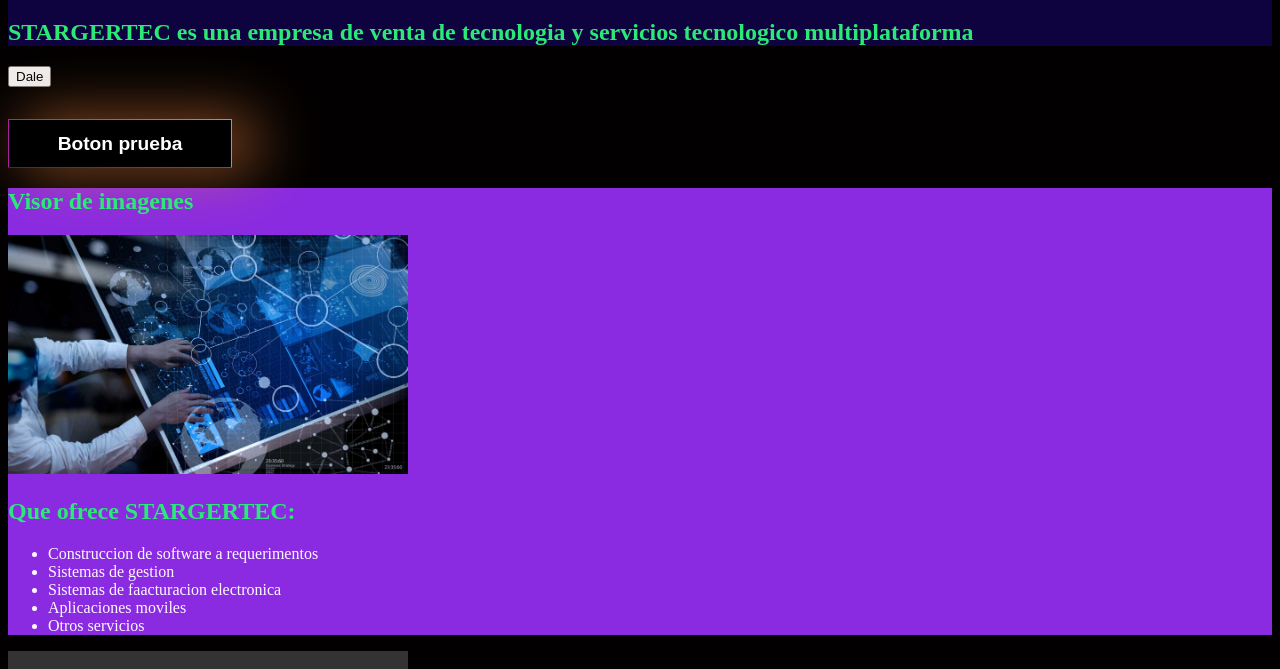
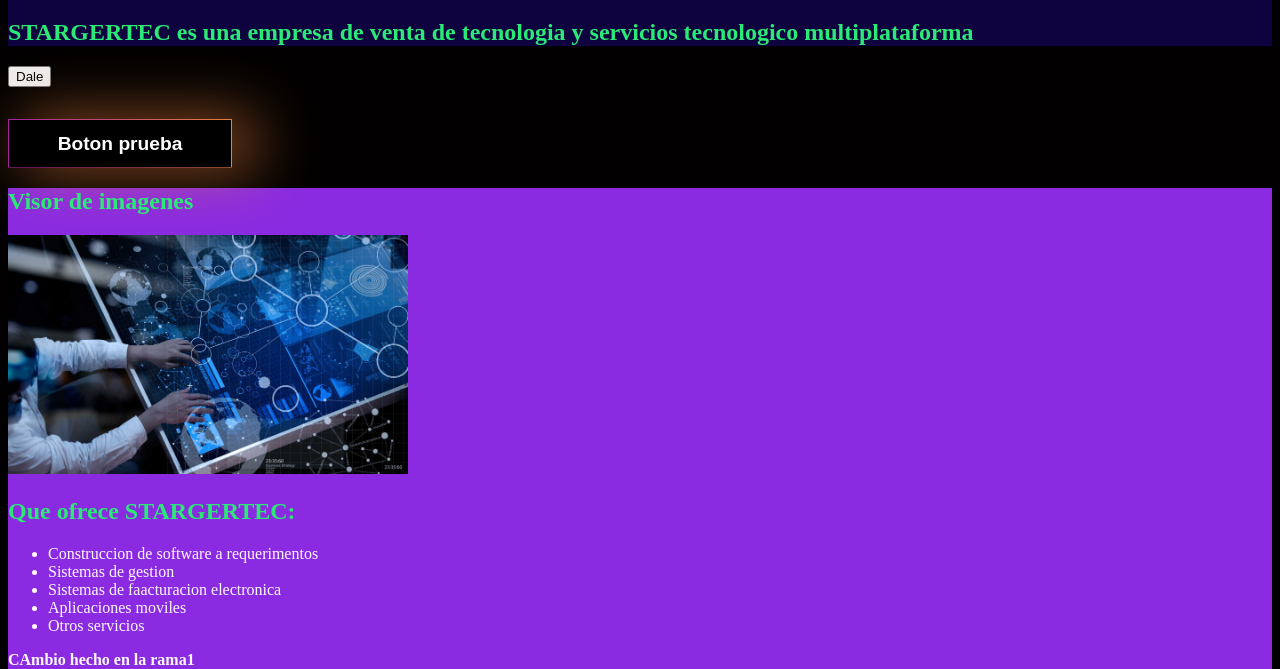
Before and after one commit to StevenAndre/Mi_primer_repositorio, a plain HTML site: page index.html in a window 1280 px wide. Shown: the part 131-800 px from the top of the page. Drawn offline with Linux system fonts and the light colour scheme; grey boxes are pictures that could not be loaded.

Commit message:
cambio 2 prueba rama 1

```diff
--- a/index.html
+++ b/index.html
@@ -58,7 +58,13 @@
                 <li>Aplicaciones moviles</li>
                 <li>Otros servicios</li>
             </ul>
-
+            <div>
+                <p>
+                    <b>
+                        CAmbio hecho en la rama1
+                    </b>
+                </p>
+            </div>
 
 
         </main>
--- a/main.js
+++ b/main.js
@@ -1,3 +1,7 @@
 function saludo(){
     alert("HOla Mundo");
 }
+function saludo2(){
+
+
+}
```
